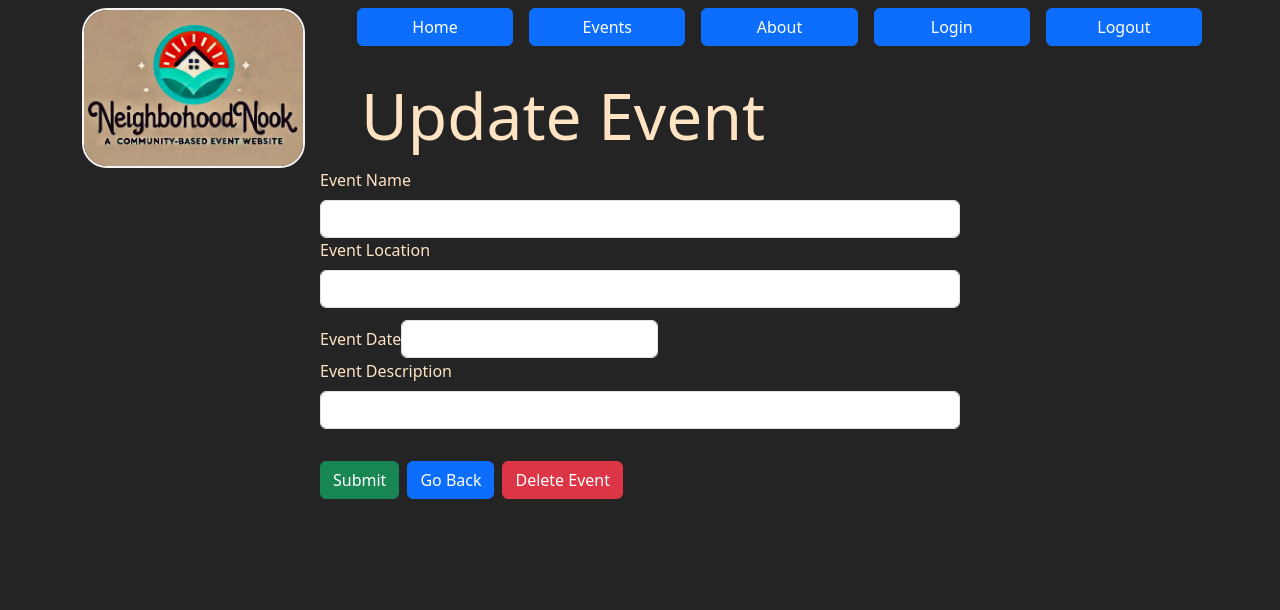
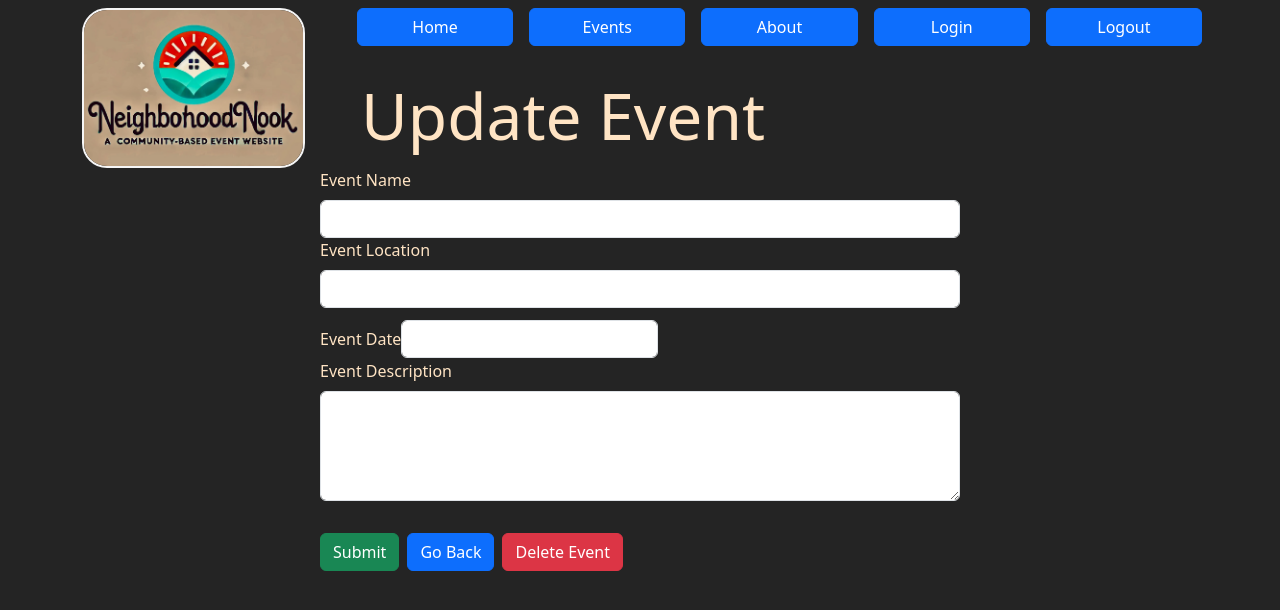
Before and after one commit to AndrewKlumpp/groupProject, a React (Vite) app in the folder client/: page /update/event/1 in a window 1280 px wide. Shown: the top 610 px of the page. Built offline with nearby package versions, Linux system fonts and the light colour scheme; no server answers.

Commit message:
changed eventDescription to textarea in EventForm and Edit

```diff
--- a/client/src/components/EventForm.jsx
+++ b/client/src/components/EventForm.jsx
@@ -86,11 +86,13 @@ const EventForm = (props) => {
         </div>
         <div>
           <label className='form-label'>Event Description</label>
-          <input
+          <textarea
             className='form-control'
             type="text"
             onChange={(e) => setEventDescription(e.target.value)}
             value={eventDescription}
+            rows={4}
+            cols={40}
           />
           {
             errors.eventDescription ?
--- a/client/src/views/Edit.jsx
+++ b/client/src/views/Edit.jsx
@@ -109,11 +109,13 @@ const Edit = (props) => {
         </div>
         <div>
           <label className='form-label'>Event Description</label>
-          <input
+            <textarea
             className='form-control'
             type="text"
             onChange={(e) => setEventDescription(e.target.value)}
             value={eventDescription}
+            rows={4}
+            cols={40}
           />
           {
             errors.eventDescription ?
```
